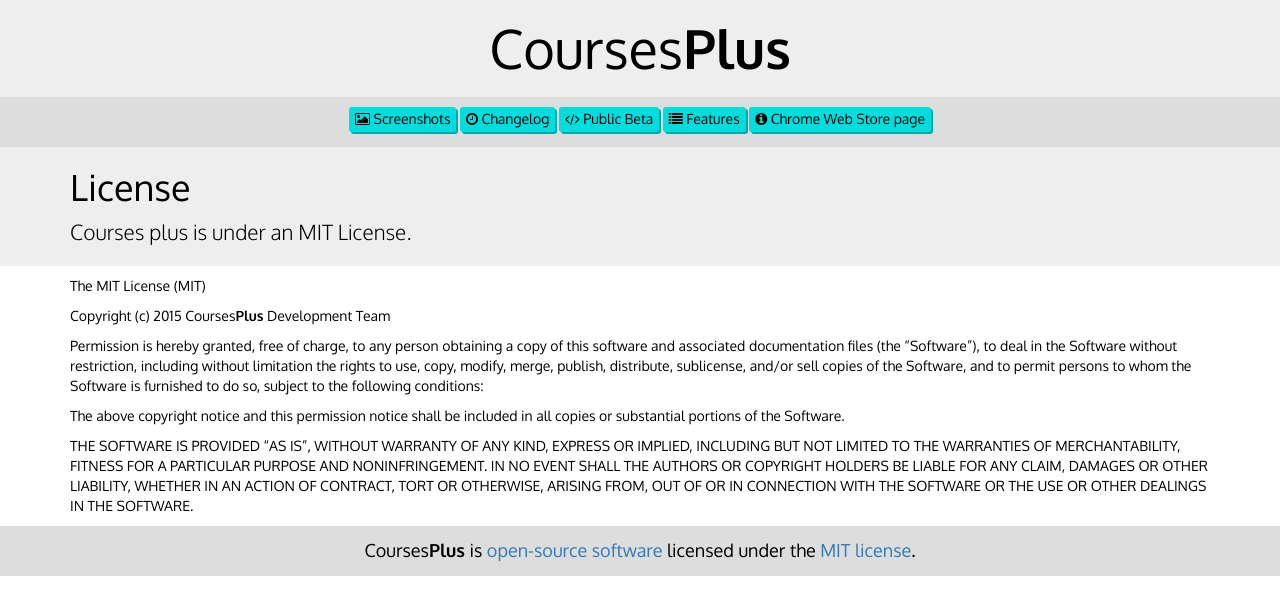
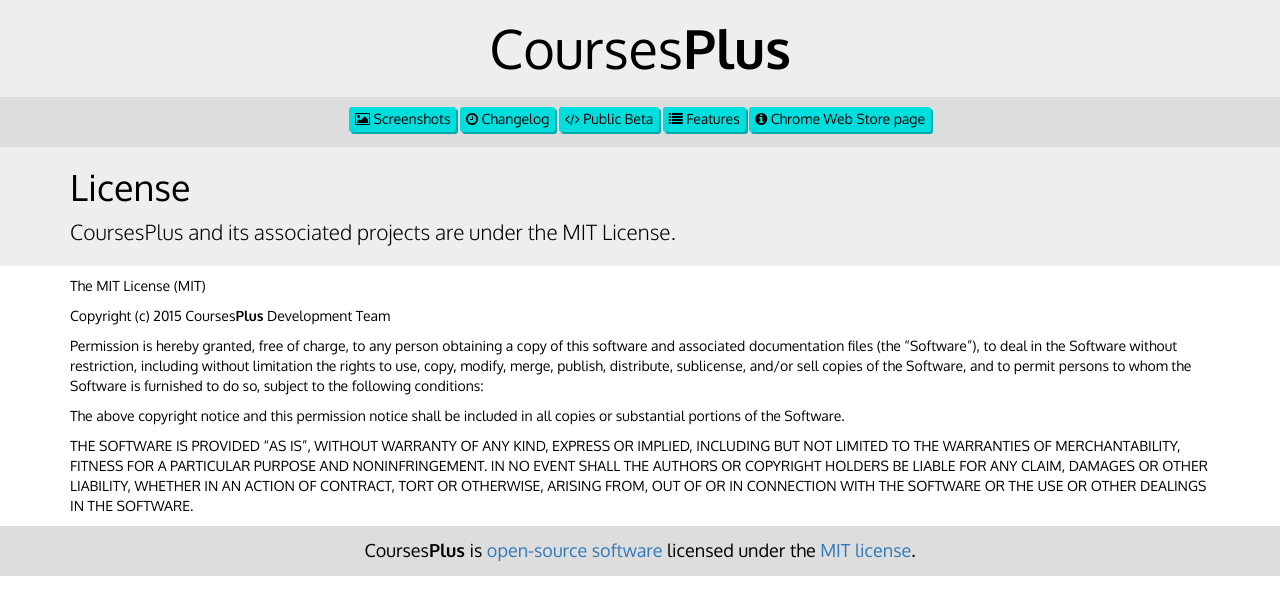
Before and after one commit to CoursesPlus/coursesplus.github.io, a Jekyll site: the page built from mitlicense/index.md, in a window 1280 px wide. Shown: the top 615 px of the page. Built offline with Jekyll 4.4.1, drawn with Linux system fonts in a browser that asks for light colours.

Commit message:
Update descriptions

```diff
--- a/mitlicense/index.md
+++ b/mitlicense/index.md
@@ -1,7 +1,7 @@
 ---
 layout: page
 title: License
-description: Courses plus is under an MIT License.
+description: CoursesPlus and its associated projects are under the MIT License.
 showinnav: false
 ---
 
```
Also changed, not shown: 404.md (+2 -2 lines).
